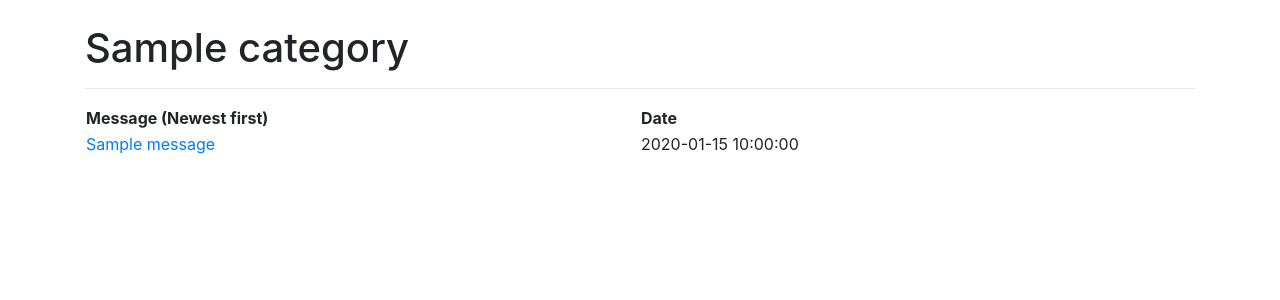
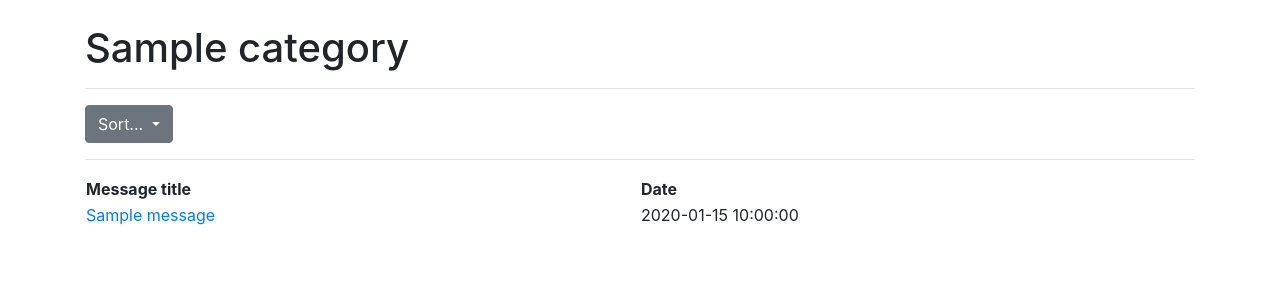
Before and after one commit to otsha/tsoha-keskustelufoorumi, a Flask app: template application/templates/categories/category.html in a window 1280 px wide. Shown: the part 56-356 px from the top of the page. Run offline with Flask 2, Linux system fonts and the light colour scheme; the template is opened without the code that fills it: values that come from a table or form of the project are taken from there, others are empty; tables that the repository leaves empty hold one stand-in row (values such as "Sample post"); some libraries are stand-ins or nearby versions.

Commit message:
Implement sorting functionality for posts within each category

```diff
--- a/application/templates/categories/category.html
+++ b/application/templates/categories/category.html
@@ -3,9 +3,23 @@
 {% block body %}
     <h1>{{ category.name }}</h1>
     <hr>
+
+    <div class="dropdown">
+        <button class="btn btn-secondary dropdown-toggle" type="button" name="sorting_method" data-toggle="dropdown" aria-hashpopup="true" aria-expanded="false">
+            Sort...
+        </button>
+        <div class="dropdown-menu" aria-labelledby="sorting_method">
+            <a class="dropdown-item" href="{{ url_for('view_category', category_id = category.id, selected_sorting = 'default') }}">Age (Newest first)</a>
+            <a class="dropdown-item" href="{{ url_for('view_category', category_id = category.id, selected_sorting = 'age_asc') }}">Age (Oldest first)</a>
+            <a class="dropdown-item" href="{{ url_for('view_category', category_id = category.id, selected_sorting = 'title_asc') }}">Title (Ascending)</a>
+            <a class="dropdown-item" href="{{ url_for('view_category', category_id = category.id, selected_sorting = 'title_desc') }} ">Title (Descending)</a>
+        </div>
+    </div>
+    <hr>
+
     <table style="width:100%">
         <tr>
-            <th>Message (Newest first)</th>
+            <th>Message title</th>
             <th>Date</th>
         </tr>
         {% for message in messages %}
--- a/application/templates/categories/list.html
+++ b/application/templates/categories/list.html
@@ -22,7 +22,7 @@
     <table>
         <tr>
             <td width="100%">
-                <span style="font-size: 110%; font-weight: 500"><a href="{{ url_for('view_category', category_id = category.id) }}">{{ category.name }}</a></span>
+                <span style="font-size: 110%; font-weight: 500"><a href="{{ url_for('view_category', category_id = category.id, selected_sorting = 'default') }}">{{ category.name }}</a></span>
             </td>
             {% if current_user.isSuper %}
             <td>
```
Also changed, not shown: application/category/views.py (+14 -5 lines).
